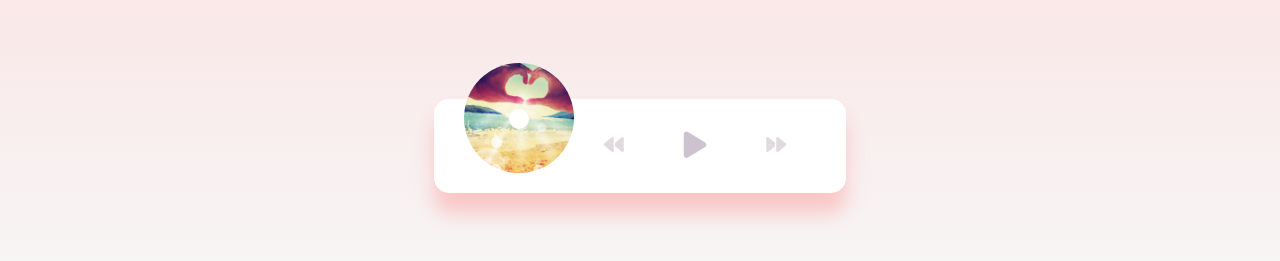
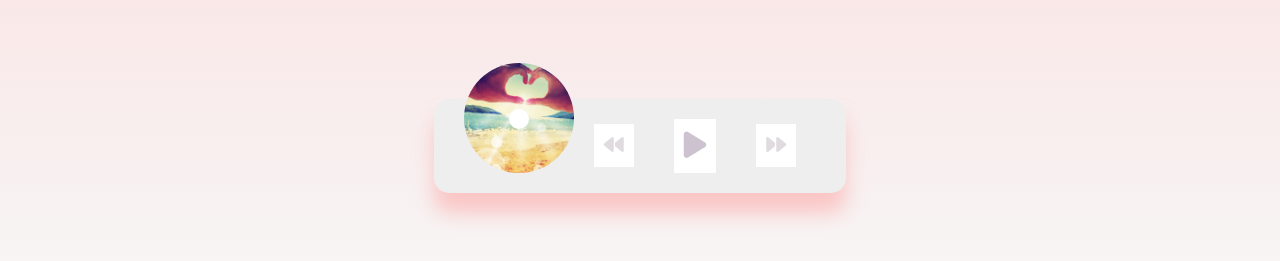
Before and after one commit to uterzic/music_player_js, a plain HTML site: page index.html in a window 1280 px wide. Shown: the part 295-556 px from the top of the page. Drawn offline with Linux system fonts and the light colour scheme.

Commit message:
Changed music-container background to #eee

```diff
--- a/style.css
+++ b/style.css
@@ -20,7 +20,7 @@ body {
 }
 
 .music-container {
-  background-color: #fff;
+  background-color: #eee;
   border-radius: 15px;
   box-shadow: 0 20px 20px 0 rgba(252, 169, 169, 0.6);
   display: flex;
```
